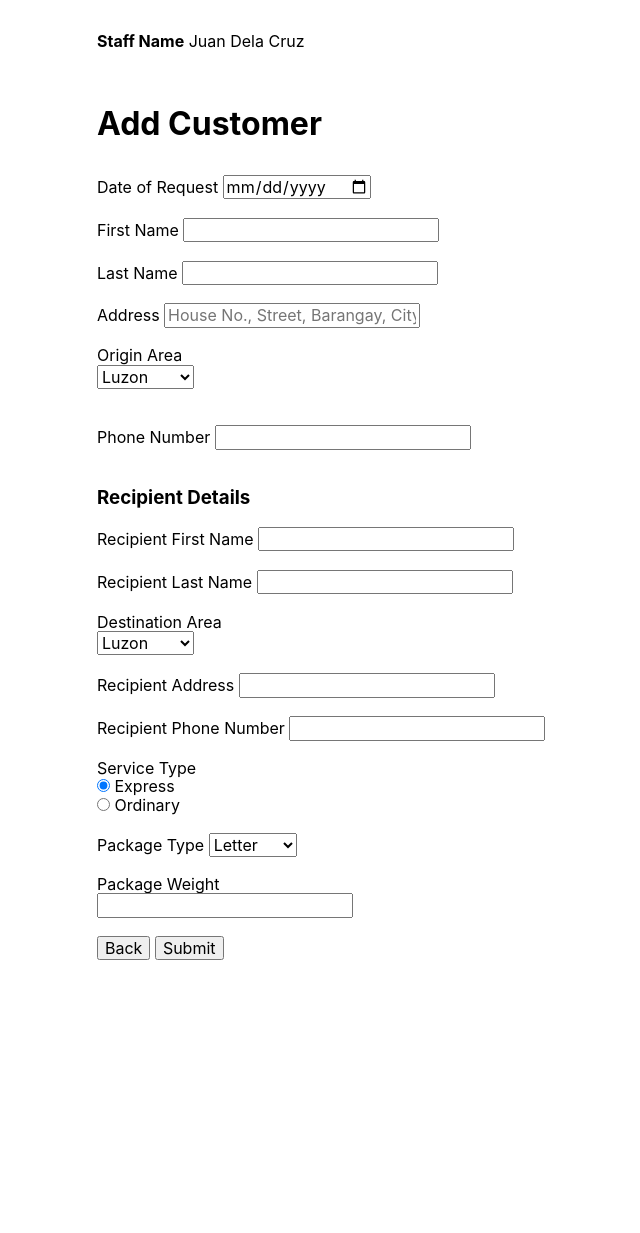
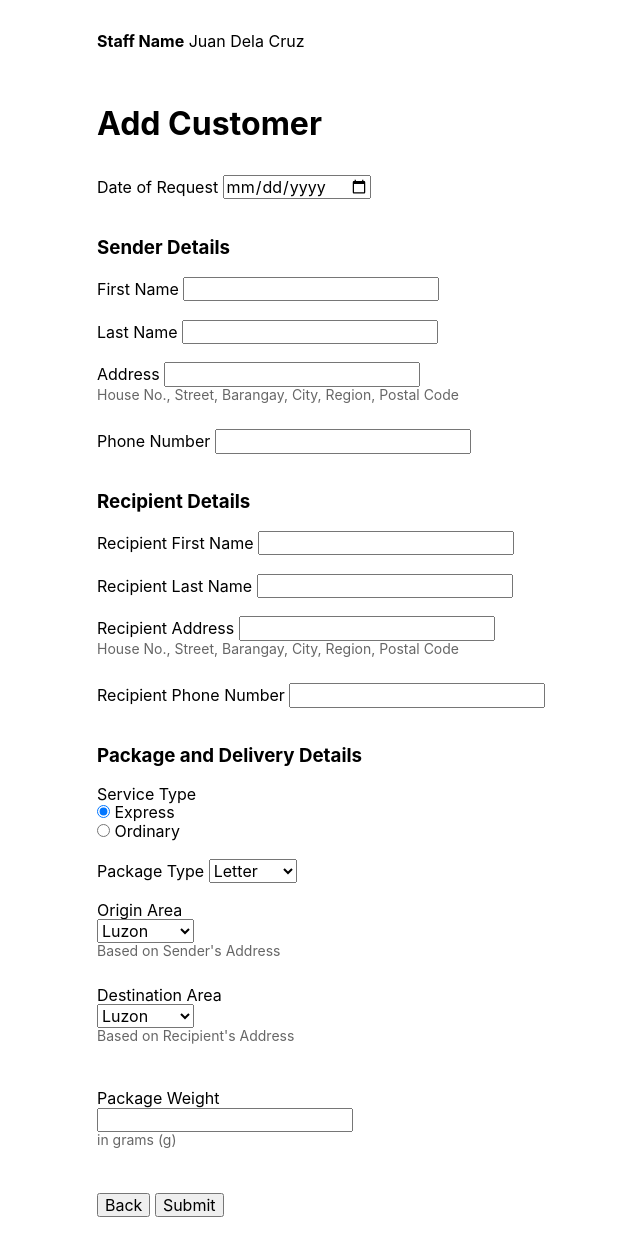
Before and after one commit to kevinsibug/Blue-Mark, a Django app: page /addcustomer/ in a window 1280 px wide. Shown: the whole page, without its empty margins (303-943 px from the left). Before the commit the page ends 960 px from the top, so only its background shows below. Run offline with Django 3.2, Linux system fonts and the light colour scheme; some libraries are stand-ins or nearby versions.

Commit message:
Updated form

```diff
--- a/delivery_tracker/templates/add_customer.html
+++ b/delivery_tracker/templates/add_customer.html
@@ -13,8 +13,9 @@
 <form action='http://127.0.0.1:8000/addcustomer/customerconfirmation/' method="POST">
   {% csrf_token %}
   <label> Date of Request</label>
-  <input type="date" id="date" name="requestdate" value="{{Delivery_Request.request_date|date:"Y-m-d" }}"required><br>
+  <input type="date" class="form-control" name="requestdate" id="date" value="{{Delivery_Request.request_date|date:"Y-m-d" }}"required><br>
   <br>
+  <h3>Sender Details</h3>
   <label> First Name </label>
   <input type="text" id="firstname" name="firstname" required><br>
   <br>
@@ -22,15 +23,8 @@
   <input type="text" id="lastname" name="lastname" required><br>
   <br>
   <label> Address </label>
-  <input type="text" id="address" name="address" placeholder="House No., Street, Barangay, City, Region, Postal Code" required><br>
-  <br>
-  <label> Origin Area </label><br>
-  <select name="originarea" id="originarea" required>
-    <option value="Luzon">Luzon</option>
-    <option value="Visayas">Visayas</option>
-    <option value="Mindanao">Mindanao</option>
-  </select><br>
-  <br>
+  <input type="text" id="address" name="address" required><br>
+  <small class="f6 black-60 db mb2">House No., Street, Barangay, City, Region, Postal Code</small>
   <br>
   <label> Phone Number</label>
   <input type="text" id="phonenum" name="phonenum" required><br>
@@ -43,19 +37,14 @@
   <label> Recipient Last Name </label>
   <input type="text" id="recipientlastname" name="recipientlastname" required><br>
   <br>
-  <label> Destination Area </label><br>
-  <select name="destinationarea" id="destinationarea" required>
-    <option value="Luzon">Luzon</option>
-    <option value="Visayas">Visayas</option>
-    <option value="Mindanao">Mindanao</option>
-  </select><br>
-  <br>
   <label> Recipient Address</label>
-  <input type="text" id="recipientaddress" name="recipientaddress" required><br>
-  <br>
+  <input type="text" id="recipientaddress" name="recipientaddress" required>
+  <small class="f6 black-60 db mb2">House No., Street, Barangay, City, Region, Postal Code</small><br>
   <label> Recipient Phone Number </label>
   <input type="text" id="recipientphone" name="recipientphone" required><br>
   <br>
+
+  <h3>Package and Delivery Details</h3>
   <label> Service Type</label><br>
   <input type="radio" id="express" name="servicetype" value="Express" checked="checked">
   <label for="express">Express</label><br>
@@ -70,8 +59,22 @@
     <option value="BOX">Box</option>
   </select><br>
   <br>
+  <label> Origin Area </label><br>
+  <select name="originarea" id="originarea" required>
+    <option value="Luzon">Luzon</option>
+    <option value="Visayas">Visayas</option>
+    <option value="Mindanao">Mindanao</option>
+  </select><small class="f6 black-60 db mb2">Based on Sender's Address</small><br>
+  <label> Destination Area </label><br>
+  <select name="destinationarea" id="destinationarea" required>
+    <option value="Luzon">Luzon</option>
+    <option value="Visayas">Visayas</option>
+    <option value="Mindanao">Mindanao</option>
+  </select>  </select><small class="f6 black-60 db mb2">Based on Recipient's Address</small><br>
+  <br>
   <label> Package Weight</label><br>
-  <input type="number" id="packageweight" name="packageweight" required><br>
+  <input type="text" id="packageweight" name="packageweight" required><br>
+  <small class="f6 black-60 db mb2">in grams (g)</small><br>
 
 <br>
 
```
